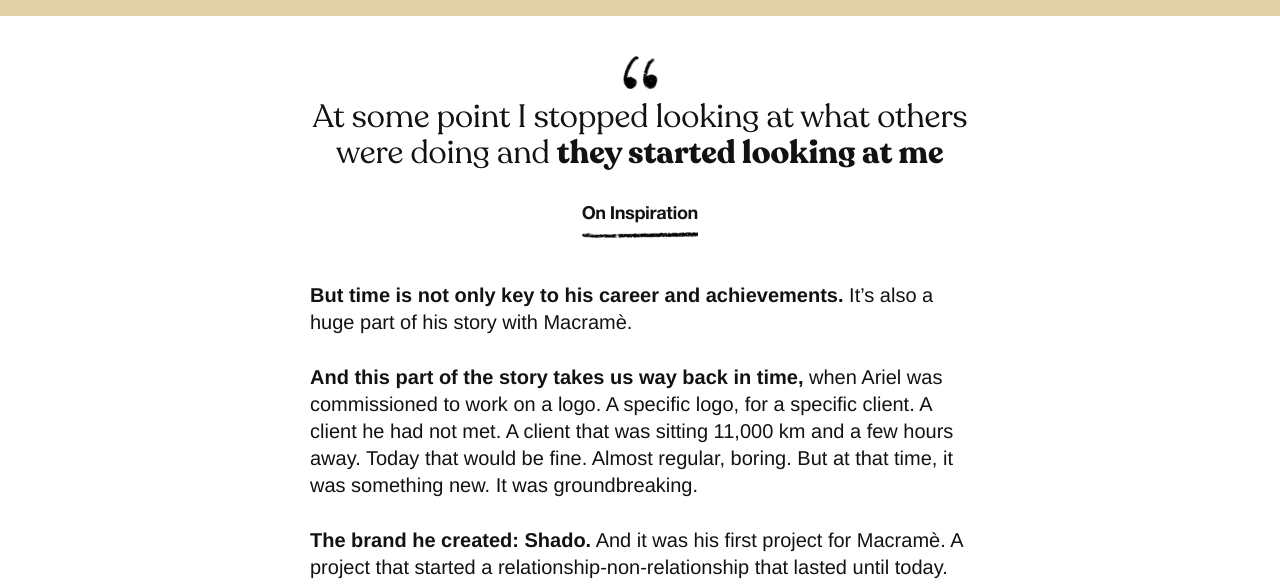
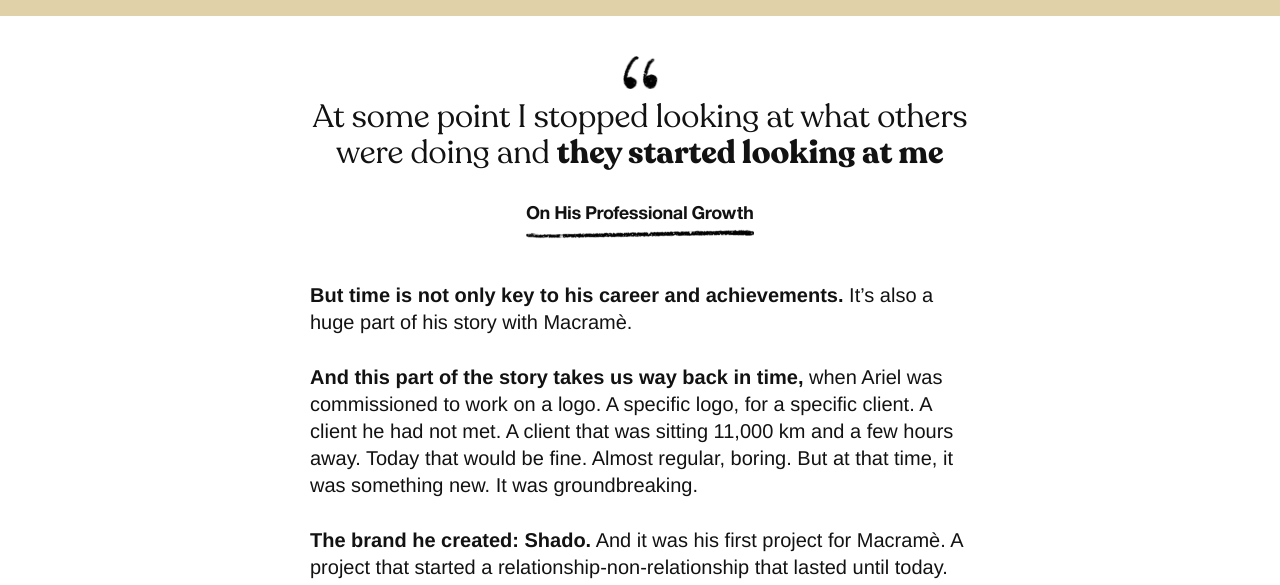
Before and after one commit to macrametv/www.macrame.tv, a Jekyll site: the page built from _posts/2021-12-07-ariel-di-lisio.md, in a window 1280 px wide and 900 px high, scrolled down 16625 px, cut to the strip 59-644 px from the top of the window. Built offline with Jekyll 4.4.1, drawn with Linux system fonts in a browser that asks for light colours; a script that is not in the unit is left out; comment, search, counter and statistics services are not loaded.

Commit message:
Update Post “2021-12-07-ariel-di-lisio”

```diff
--- a/_posts/2021-12-07-ariel-di-lisio.md
+++ b/_posts/2021-12-07-ariel-di-lisio.md
@@ -160,7 +160,7 @@ sections:
 
     >
 
-    > * On Inspiration
+    > * On His Professional Growth
 
 
     **But time is not only key to his career and achievements.** It’s also a huge part of his story with Macramè.
```
